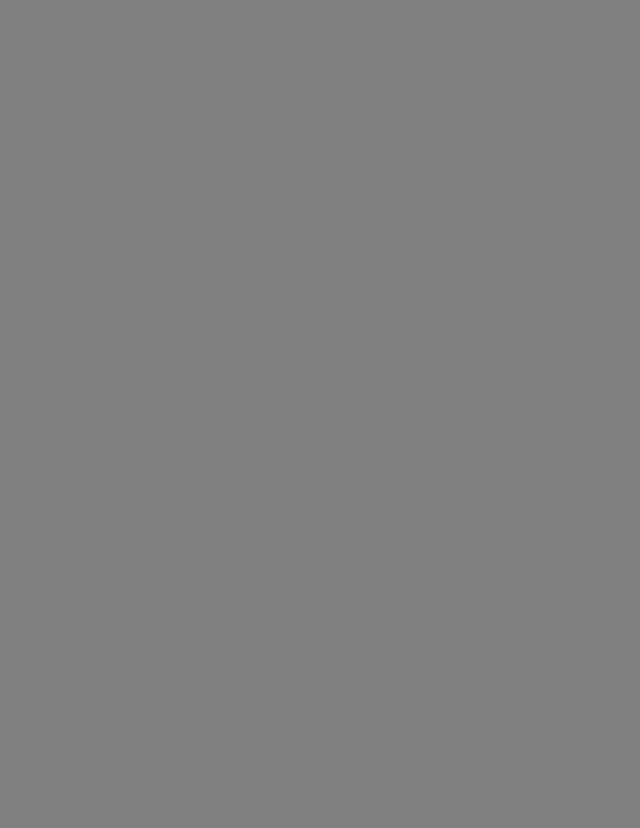
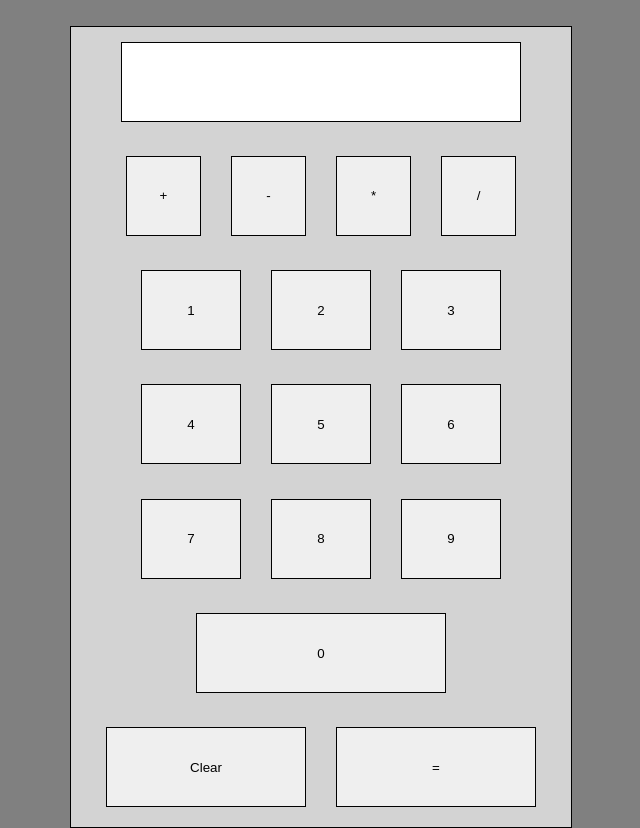
Before and after one commit to oaksaint/calculator, a plain HTML site: page index.html in a window 1280 px wide. Shown: the whole page, without its empty margins (319-959 px from the left). Before the commit the page ends 800 px from the top, so only its background shows below. Drawn offline with Linux system fonts and the light colour scheme.

Commit message:
Add buttons and display to the calculator

```diff
--- a/index.html
+++ b/index.html
@@ -3,10 +3,29 @@
   <head>
     <meta charset="UTF-8" />
     <meta http-equiv="X-UA-Compatible" content="IE=edge" />
-    <meta name="viewport" content="width=device-width, initial-scale=1.0" />
     <title>Ariel's Calculator</title>
     <link rel="stylesheet" href="styles.css" />
     <script src="script.js" defer></script>
   </head>
-  <body></body>
+  <body>
+    <div class="calc-body">
+      <div class="display"></div>
+      <button class="add operator-button">+</button>
+      <button class="subtract operator-button">-</button>
+      <button class="multiply operator-button">*</button>
+      <button class="divide operator-button">/</button>
+      <button class="one digit-button">1</button>
+      <button class="two digit-button">2</button>
+      <button class="three digit-button">3</button>
+      <button class="four digit-button">4</button>
+      <button class="five digit-button">5</button>
+      <button class="six digit-button">6</button>
+      <button class="seven digit-button">7</button>
+      <button class="eight digit-button">8</button>
+      <button class="nine digit-button">9</button>
+      <button class="zero zero-button">0</button>
+      <button class="clear function-button">Clear</button>
+      <button class="equals function-button">=</button>
+    </div>
+  </body>
 </html>
--- a/styles.css
+++ b/styles.css
@@ -1,3 +1,80 @@
 body {
   background-color: grey;
+  display: flex;
+  margin: 0;
+  height: 100%;
+  justify-content: center;
 }
+
+html {
+  margin: 0px;
+  height: 100%;
+  width: 100%;
+}
+
+.calc-body {
+  width: 500px;
+  height: 800px;
+  border: 1px solid black;
+  margin-top: 2%;
+  margin-left: auto;
+  margin-right: auto;
+  display: flex;
+  justify-content: center;
+  flex-wrap: wrap;
+  background-color: lightgray;
+}
+
+.display {
+  width: 80%;
+  height: 10%;
+  border: 1px solid black;
+  margin: 15px 15px 15px 15px;
+  box-sizing: border-box;
+  padding: 10px;
+  font-size: xx-large;
+  background-color: white;
+  display: flex;
+  align-items: flex-end;
+  justify-content: flex-start;
+}
+
+.operator-button {
+  border: 1px solid black;
+  margin: 15px 15px 15px 15px;
+  width: 15%;
+  height: 10%;
+  display: flex;
+  align-items: center;
+  justify-content: center;
+}
+
+.digit-button {
+  border: 1px solid black;
+  margin: 15px 15px 15px 15px;
+  width: 20%;
+  height: 10%;
+  display: flex;
+  align-items: center;
+  justify-content: center;
+}
+
+.zero-button {
+  border: 1px solid black;
+  margin: 15px 15px 15px 15px;
+  width: 50%;
+  height: 10%;
+  display: flex;
+  align-items: center;
+  justify-content: center;
+}
+
+.function-button {
+  border: 1px solid black;
+  margin: 15px 15px 15px 15px;
+  width: 40%;
+  height: 10%;
+  display: flex;
+  align-items: center;
+  justify-content: center;
+}
```
